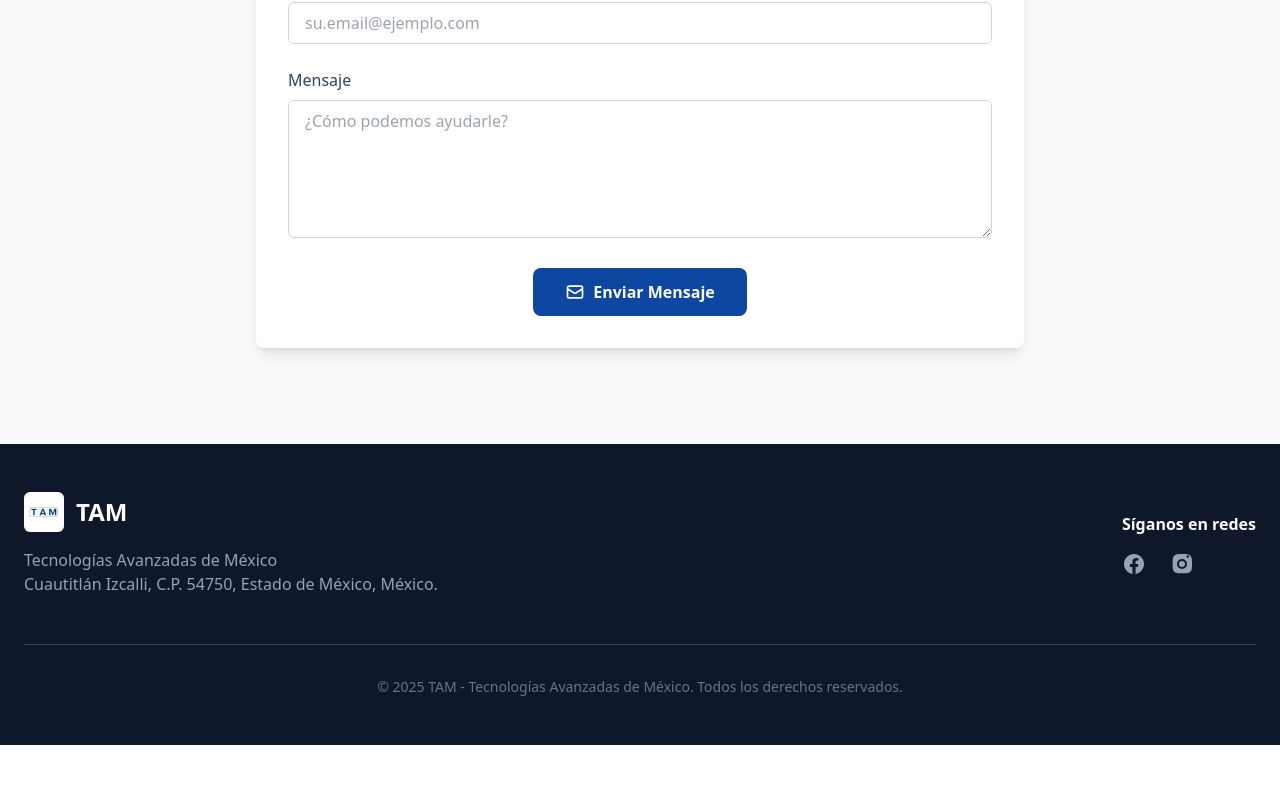
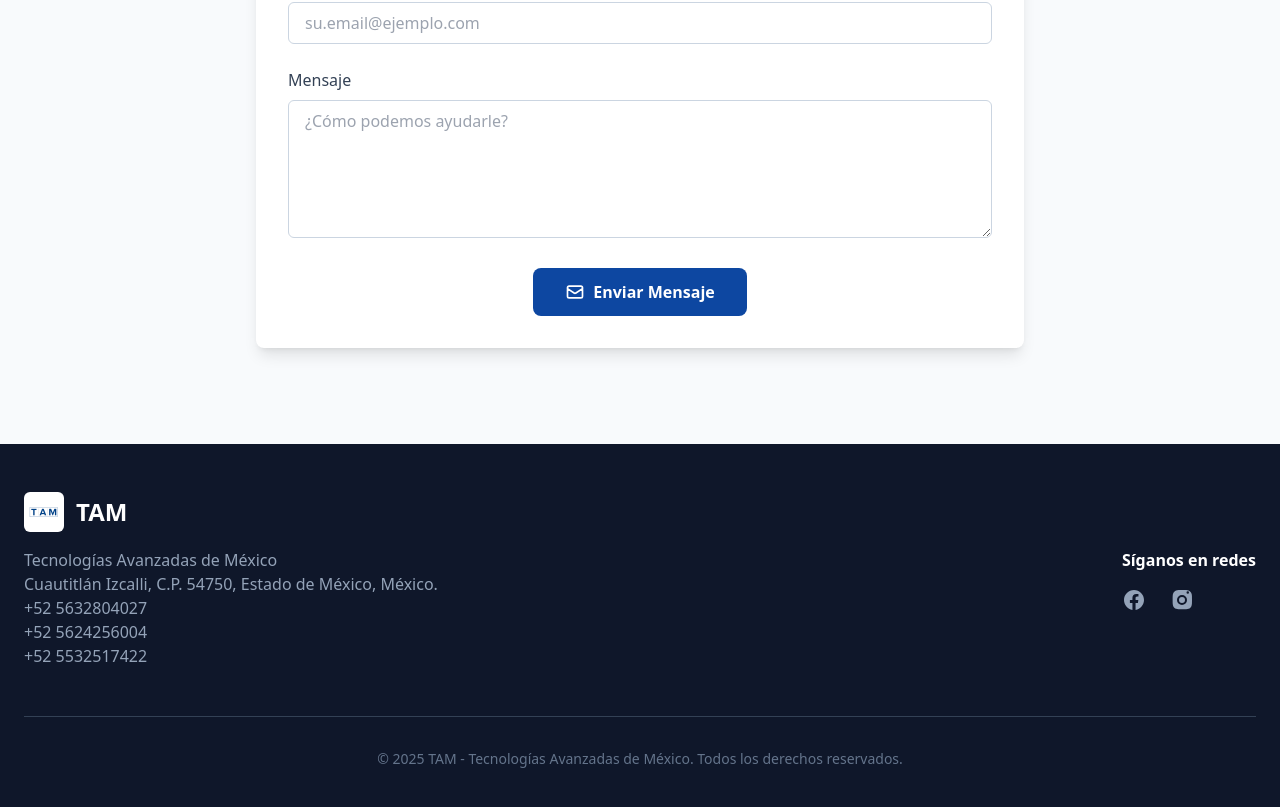
Before and after one commit to FernandoNavas9/TAM, a React (Vite) app: page / in a window 1280 px wide. Shown: the part 2863-3670 px from the top of the page. Before the commit the page ends 3608 px from the top, so only its background shows below. Built offline with nearby package versions, Linux system fonts and the light colour scheme.

Commit message:
Update Footer.tsx

```diff
--- a/components/Footer.tsx
+++ b/components/Footer.tsx
@@ -14,6 +14,9 @@ const Footer: React.FC = () => {
             </div>
             <p className="text-slate-400">Tecnologías Avanzadas de México</p>
             <p className="text-slate-400">Cuautitlán Izcalli, C.P. 54750, Estado de México, México.</p>
+            <p className="text-slate-400">+52 5632804027</p>
+            <p className="text-slate-400">+52 5624256004</p>
+            <p className="text-slate-400">+52 5532517422</p>
           </div>
           <div>
             <p className="font-semibold mb-4">Síganos en redes</p>
```
